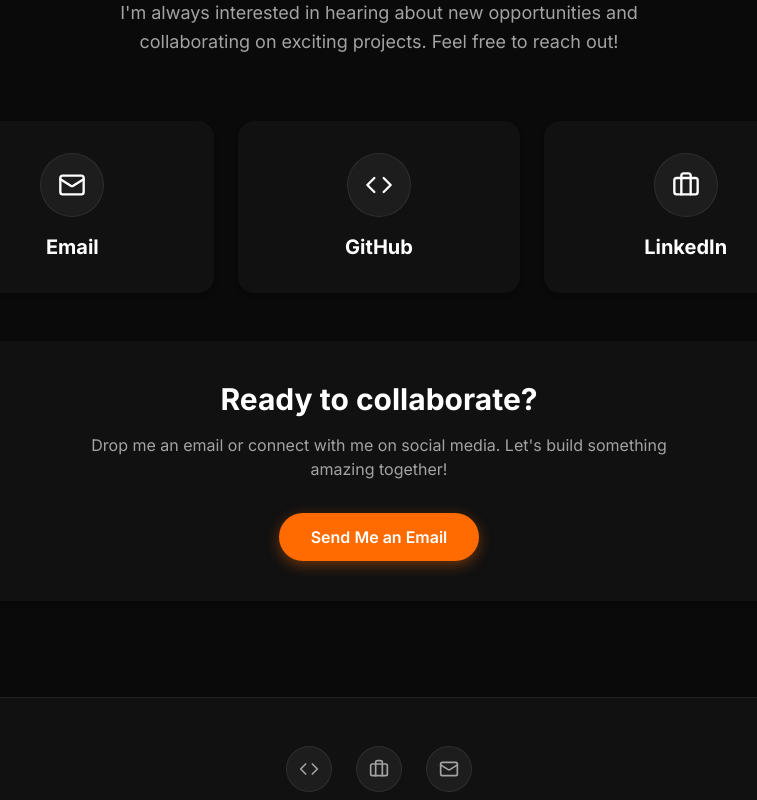
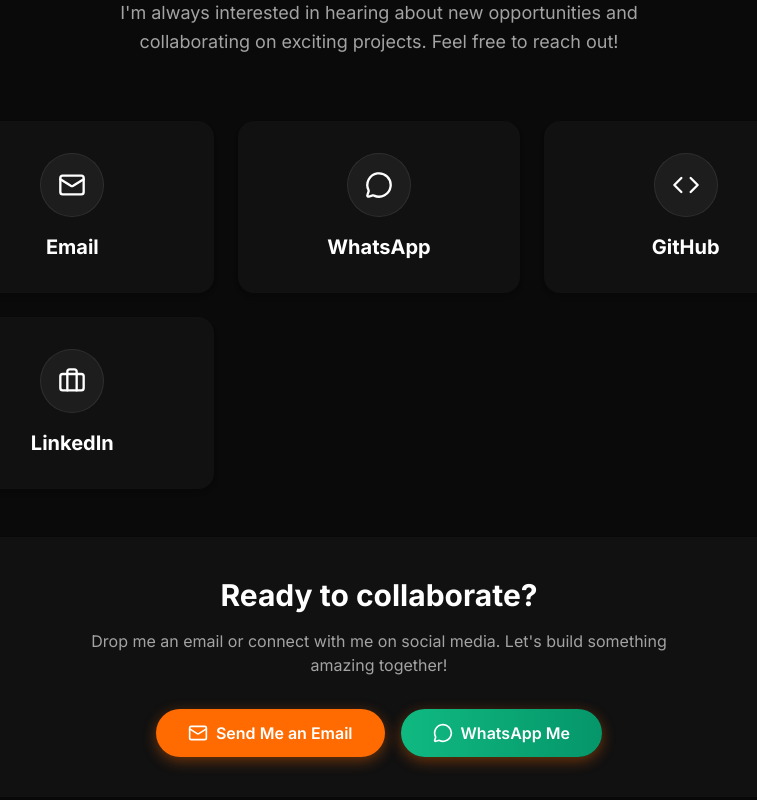
Before and after one commit to soumyajali/portfolio, a React (Vite) app: page / in a window 1280 px wide. Shown: the part 6660-7460 px from the top of the page, without its empty margins (261-1018 px from the left). Built offline with nearby package versions, Linux system fonts and the light colour scheme.

Commit message:
resolved

```diff
--- a/src/components/Contact.jsx
+++ b/src/components/Contact.jsx
@@ -1,6 +1,6 @@
 import { motion } from 'framer-motion';
 import { useInView } from 'react-intersection-observer';
-import { Mail, Code, Briefcase, ExternalLink, Phone } from 'lucide-react';
+import { Mail, Code, Briefcase, ExternalLink, Phone, MessageCircle } from 'lucide-react';
 
 export const Contact = () => {
   const { ref, inView } = useInView({ threshold: 0.2, triggerOnce: true });
@@ -12,6 +12,13 @@ export const Contact = () => {
       value: 'www.soumya118@gmail.com',
       link: 'mailto:www.soumya118@gmail.com',
       color: 'from-pink-500 to-rose-500',
+    },
+    {
+      icon: MessageCircle,
+      label: 'WhatsApp',
+      value: 'Message Me',
+      link: 'https://wa.me/917892665324',
+      color: 'from-green-500 to-emerald-500',
     },
     {
       icon: Code,
@@ -115,12 +122,23 @@ export const Contact = () => {
           <p className="text-secondarytext mb-8 max-w-xl mx-auto">
             Drop me an email or connect with me on social media. Let's build something amazing together!
           </p>
-          <a
-            href="mailto:www.soumya118@gmail.com"
-            className="btn-primary flex items-center justify-center"
-          >
-            Send Me an Email
-          </a>
+          <div className="flex flex-col sm:flex-row gap-4 justify-center">
+            <a
+              href="mailto:www.soumya118@gmail.com"
+              className="btn-primary flex items-center justify-center gap-2"
+            >
+              <Mail size={20} />
+              Send Me an Email
+            </a>
+            <a
+              href="https://wa.me/917892665324"
+              className="btn-primary flex items-center justify-center gap-2"
+              style={{ background: 'linear-gradient(to right, #10b981, #059669)', border: 'none' }}
+            >
+              <MessageCircle size={20} />
+              WhatsApp Me
+            </a>
+          </div>
         </motion.div>
       </div>
     </section>
```
